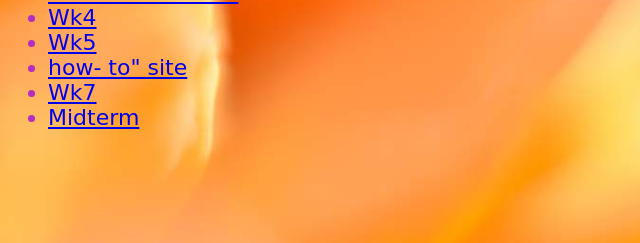
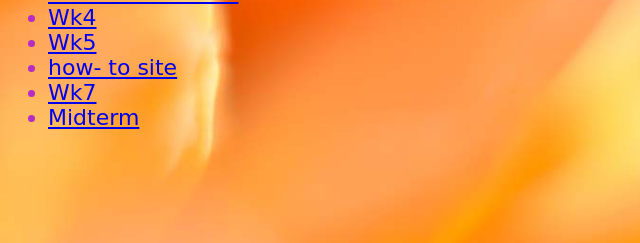
Before and after one commit to mkhiari/mmp240.2, a plain HTML site: page index.html in a window 1280 px wide. Shown: the part 259-502 px from the top of the page, 0-640 px from the left. Drawn offline with Linux system fonts and the light colour scheme; a web font is replaced by a local one.

Commit message:
Update index.html

```diff
--- a/index.html
+++ b/index.html
@@ -39,7 +39,7 @@ body {
 				<li><a href="WK4/index.html">Wk4</a></li>
 				<li><a href="WK5/index.html">Wk5</a></li>
 				<li><a href="WK6/index.html">how-
-to" site</a></li>
+to site</a></li>
 				<li><a href="WK7/index.html">Wk7</a></li>
 				<li><a href="Islamic-Heritage-Society/index.html">Midterm</a></li>
 
```
